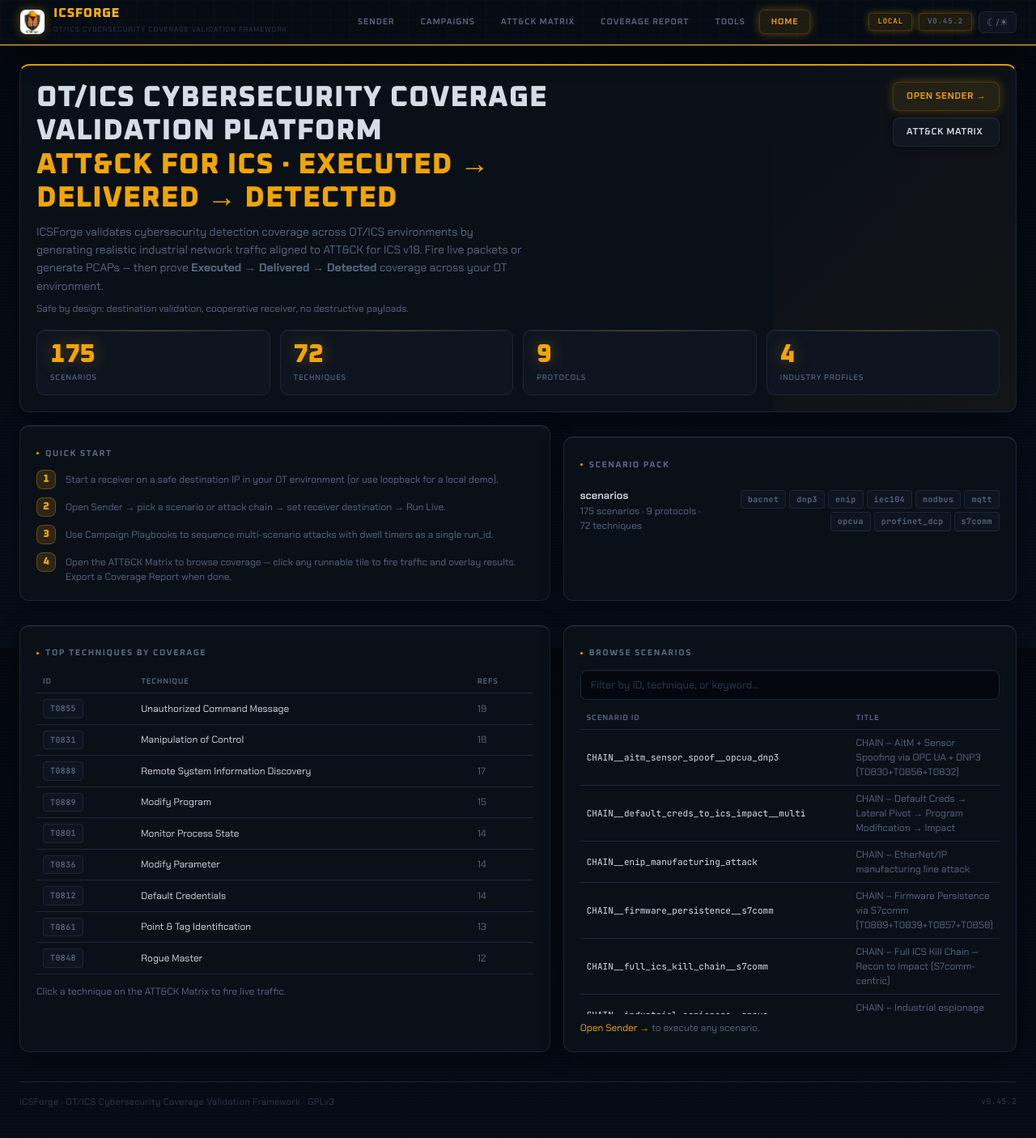
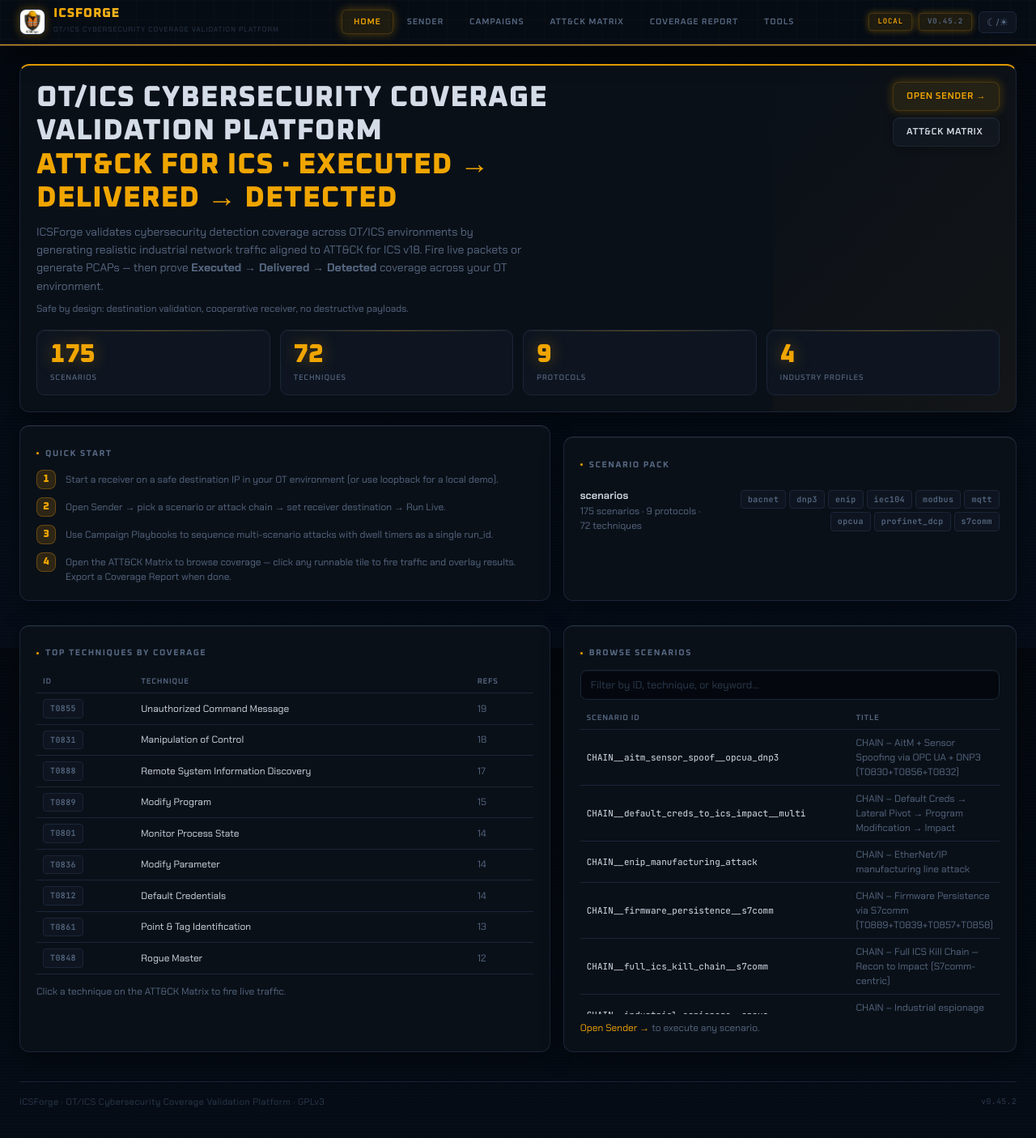
Before and after one commit to ICSForge/ICSForge, a Flask app: page / in a window 1280 px wide. Shown: the whole page at 81% size. Run offline with Flask 3, Linux system fonts and the light colour scheme; the visitor is signed in with stand-in values (Sample User, id 1); parts of the project's set-up code (start-up, migrations or seed data) failed here and were passed over.

Commit message:
Update base.html

```diff
--- a/icsforge/web/templates/base.html
+++ b/icsforge/web/templates/base.html
@@ -14,7 +14,7 @@
         <img src="{{ url_for('static', filename='images/icsforge.png') }}" alt="ICSForge">
         <div class="brand-text">
           <strong>ICSForge</strong>
-          <span>OT/ICS Cybersecurity Coverage Validation Framework</span>
+          <span>OT/ICS Cybersecurity Coverage Validation Platform</span>
         </div>
       </a>
 
@@ -24,12 +24,12 @@
           <a class="nav-tab {{ 'active' if request.endpoint == 'web.matrix' }}" href="{{ url_for('web.matrix') }}">ATT&amp;CK Matrix</a>
           <a class="nav-tab {{ 'active' if request.endpoint == 'web.tools' }}" href="{{ url_for('web.tools') }}">Tools</a>
         {% else %}
+          <a class="nav-tab {{ 'active' if request.endpoint == 'web.index' }}" href="{{ url_for('web.index') }}">Home</a>
           <a class="nav-tab {{ 'active primary' if request.endpoint == 'web.sender' }}" href="{{ url_for('web.sender') }}">Sender</a>
           <a class="nav-tab {{ 'active' if request.endpoint == 'web.campaigns' }}" href="{{ url_for('web.campaigns') }}">Campaigns</a>
           <a class="nav-tab {{ 'active' if request.endpoint == 'web.matrix' }}" href="{{ url_for('web.matrix') }}">ATT&amp;CK Matrix</a>
           <a class="nav-tab {{ 'active' if request.endpoint == 'web.report' }}" href="{{ url_for('web.report') }}">Coverage Report</a>
           <a class="nav-tab {{ 'active' if request.endpoint == 'web.tools' }}" href="{{ url_for('web.tools') }}">Tools</a>
-          <a class="nav-tab {{ 'active' if request.endpoint == 'web.index' }}" href="{{ url_for('web.index') }}">Home</a>
         {% endif %}
       </nav>
 
@@ -44,7 +44,7 @@
   <div class="container">
     {% block content %}{% endblock %}
     <div class="footer">
-      <span>ICSForge · OT/ICS Cybersecurity Coverage Validation Framework · GPLv3</span>
+      <span>ICSForge · OT/ICS Cybersecurity Coverage Validation Platform · GPLv3</span>
       <span class="mono">v{{ version }}</span>
     </div>
   </div>
```
